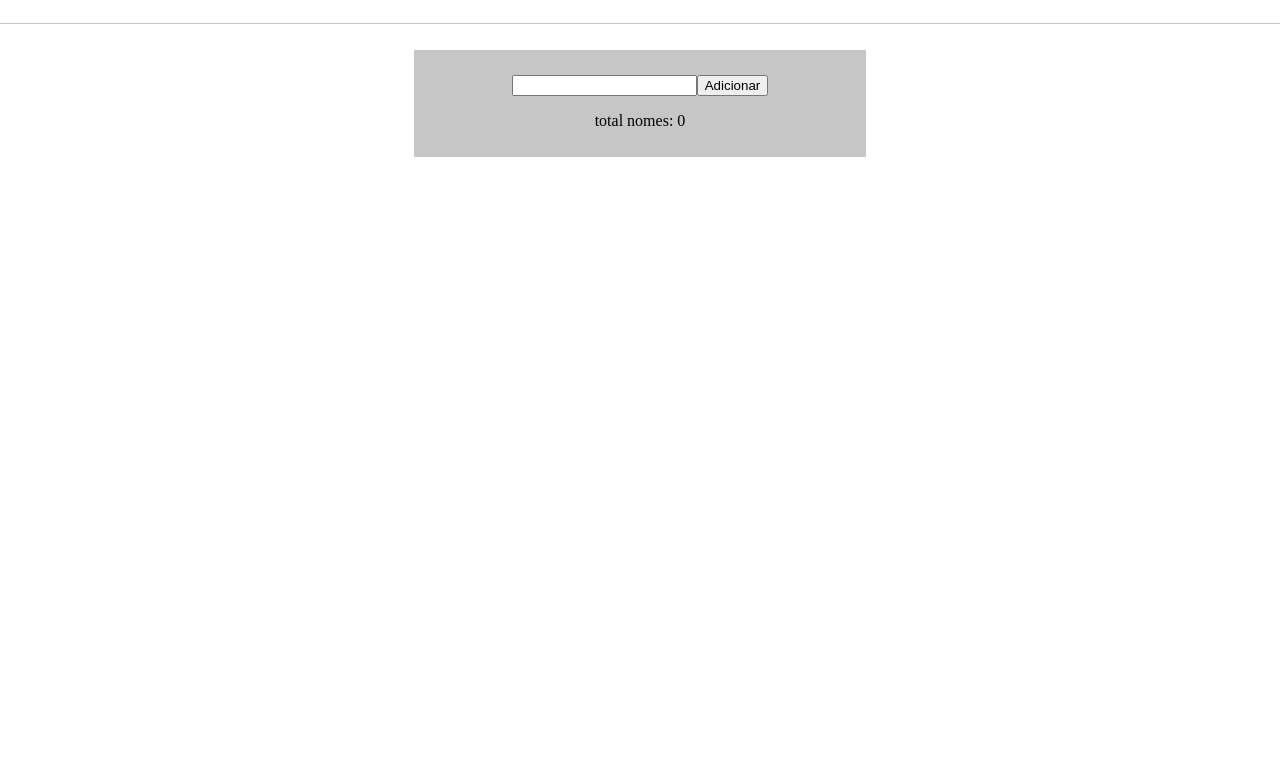
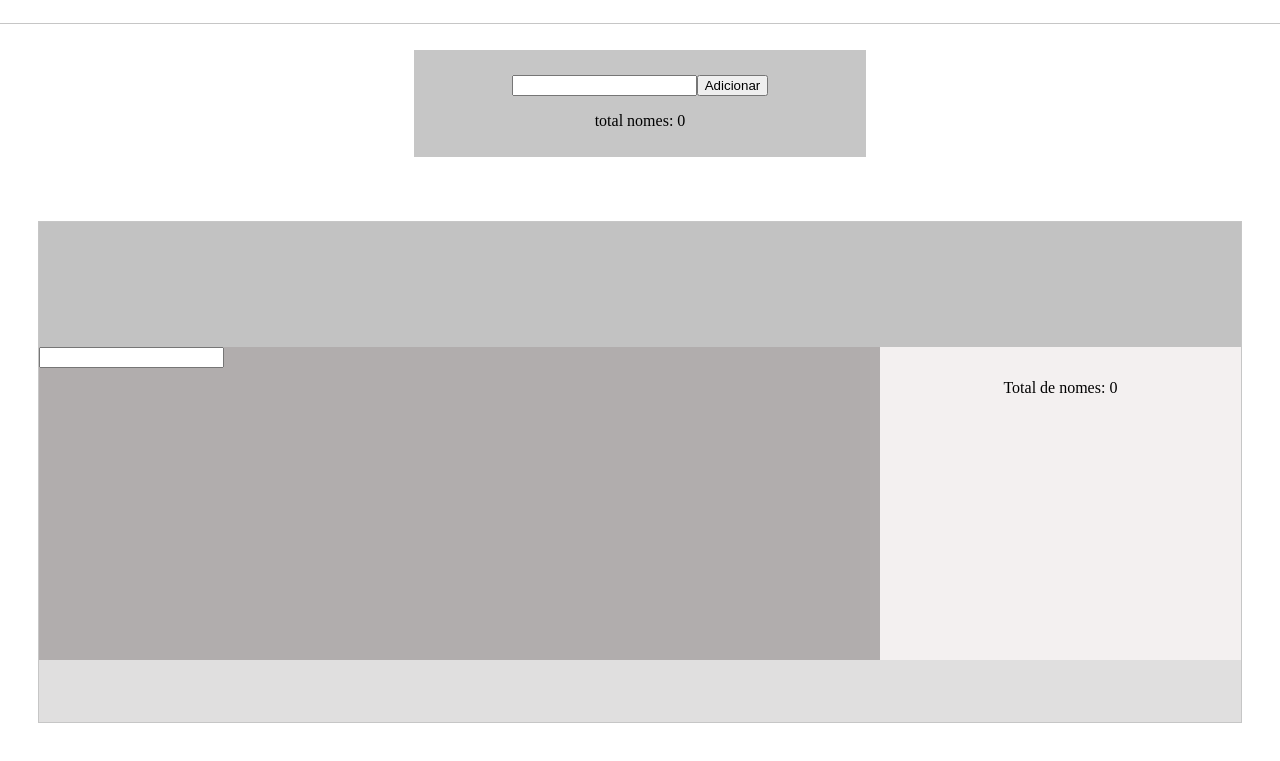
Before and after one commit to magnusfroes/recado, a Vue app: page / in a window 1280 px wide. Shown: the part 767-1528 px from the top of the page. Before the commit the page ends 950 px from the top, so only its background shows below. Built offline with nearby package versions, Linux system fonts and the light colour scheme.

Commit message:
quarto commit

```diff
--- a/src/App.vue
+++ b/src/App.vue
@@ -4,6 +4,7 @@
     <Recado />
     <Exercicio />
     <Contatos />
+    <Painel />
   </div>
 </template>
 
@@ -12,6 +13,7 @@ import Topo from "./components/Topo";
 import Recado from "./components/Recado";
 import Exercicio from "./components/Exercicio"
 import Contatos from "./components/Contatos"
+import Painel from "./components/Painel"
 
 
 export default {
@@ -20,7 +22,8 @@ export default {
     Recado,
     Topo,
     Exercicio,
-    Contatos
+    Contatos,
+    Painel
   },
 };
 </script>
--- /dev/null
+++ b/src/components/Painel.vue
@@ -0,0 +1,144 @@
+<template>
+    <div id="painel">
+        <div id="painel2">
+            <div id="top1"></div>
+            <div id="bodyy">
+                <div id="lateral">
+                    <div id="inputt">
+                        <input type="text" v-model="nomeInput"> <span>{{ aviso }}</span>
+                    </div>
+                    <div v-if="nomePronto">
+                        <button @click="add">Adicionar</button>
+                    </div>
+                </div>
+                <div id="lateral2">
+                    <ul>
+                        <li v-for="item in lista" :key="item"> {{ item }}</li>
+                    </ul>
+
+                    {{ totalTexto }}
+                </div>
+            </div>
+            <div id="fotterr"></div>
+        </div>
+
+
+    </div>
+
+</template>
+
+
+<script>
+export default {
+    data() {
+        return {
+            nomeInput: '',
+            aviso: '',
+            nomePronto: false,
+            lista: [],
+            timer: null
+        }
+    },
+    watch: {
+        nomeInput: function() {
+            if(this.timer != null) {
+                clearTimeout(this.timer);
+            }
+
+            if(this.nomeInput != '') {
+                this.aviso = 'Digitando';
+                this.nomePronto = false;
+                this.timer = setTimeout(this.ficarPronto, 1000);
+            }
+        }
+    },
+    methods: {
+        ficarPronto: function() {
+            this.aviso = '';
+
+            if(this.nomeInput.length > 2) {
+                this.nomePronto = true;
+            }
+
+        },
+        add: function() {
+            this.lista.push(this.nomeInput);
+
+            this.nomeInput = '';
+            this.nomePronto = false;
+
+        }
+    },
+    computed: {
+        totalTexto: function() {
+            return 'Total de nomes: ' + this.lista.length;
+        }
+    }
+}
+</script>
+
+<style scoped>
+
+    #painel {
+        display: flex;
+        height: 100%;
+        width: 100%;
+    }
+
+    #painel2 {
+        display: flex;
+        margin: 3%;
+        flex-direction: column;
+        border: 1px solid #c6c6c6;
+        height: 500px;
+        width: 100%;
+    }
+
+    #top1 {
+        display: flex;
+        background-color: #c2c2c2;
+        height: 40%;
+        width: 100%;
+    }
+
+    #bodyy {
+        display: flex;
+        height: 100%;
+        width: 100%;
+    }
+
+    #lateral {
+        display: flex;
+        flex-direction: column;
+        align-items: flex-start;
+        background-color: #b1adad;
+        height: 100%;
+        width: 70%;
+    }
+
+    #inputt {
+        display: flex;
+        flex-direction: row;
+        width: 150px;
+    }
+
+    #lateral2 {
+        display: flex;
+        flex-direction: column;
+        background-color: #f3f0f0;
+        height: 100%;
+        width: 30%;
+    }
+
+    #lateral2 ul li {
+        list-style: none;
+    }
+
+    #fotterr {
+        display: flex;
+        height: 20%;
+        width: 100%;
+        background-color: #e0dfdf;
+    }
+
+</style>
```
